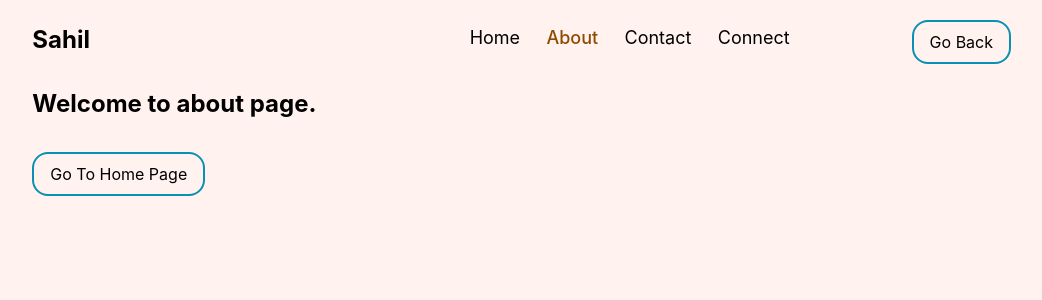
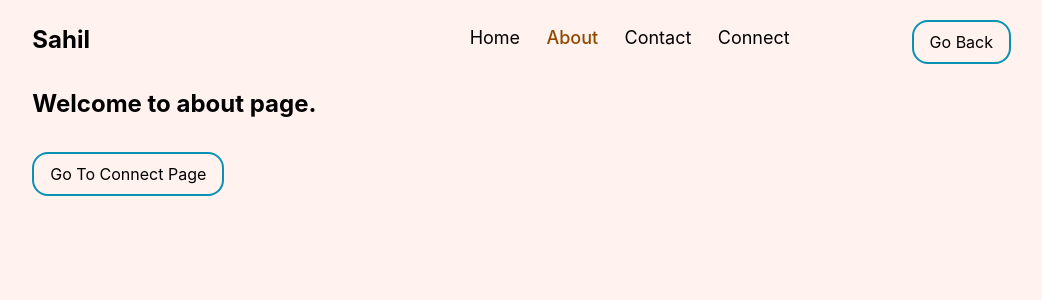
Before and after one commit to sahilhedau49/react-routers-example, a React (Create React App) app: page /about in a window 1280 px wide. Shown: the top 300 px of the page, without its empty margins (229-1271 px from the left). Built offline with nearby package versions, Linux system fonts and the light colour scheme.

Commit message:
Some Changes

```diff
--- a/src/components/About.js
+++ b/src/components/About.js
@@ -5,7 +5,7 @@ const About = () => {
   const navigate = useNavigate();
 
   const gotohome = () => {
-    navigate("/");
+    navigate("/connect");
   };
 
   return (
@@ -15,7 +15,7 @@ const About = () => {
         onClick={() => gotohome()}
         className="px-4 py-2 border-2 rounded-2xl border-cyan-600"
       >
-        Go To Home Page
+        Go To Connect Page
       </button>
     </div>
   );
--- a/src/components/Connect.js
+++ b/src/components/Connect.js
@@ -1,5 +1,3 @@
-import React from "react";
-
 const Connect = () => {
   return (
     <div>
--- a/src/components/Home.js
+++ b/src/components/Home.js
@@ -1,6 +1,4 @@
 import React from "react";
-import Navbar from "./Navbar";
-import { Outlet } from "react-router-dom";
 
 const Home = () => {
   return (
```
